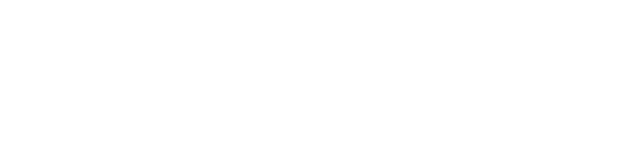
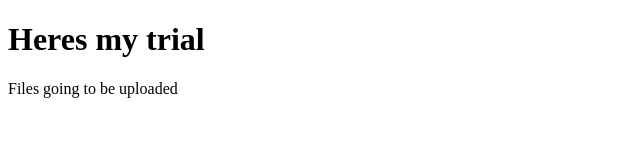
Before and after one commit to zsmile1/Learn-Python-ITV-Week7, a plain HTML site: page index.html in a window 1280 px wide. Shown: the whole page, without its empty margins (0-640 px from the left). Drawn offline with Linux system fonts and the light colour scheme.

Commit message:
added context to html

```diff
--- a/index.html
+++ b/index.html
@@ -6,6 +6,6 @@
     <title>Document</title>
 </head>
 <body>
-
-</body>
+    <h1> Heres my trial</h1>
+    <p> Files going to be uploaded</p>
 </html>
```
